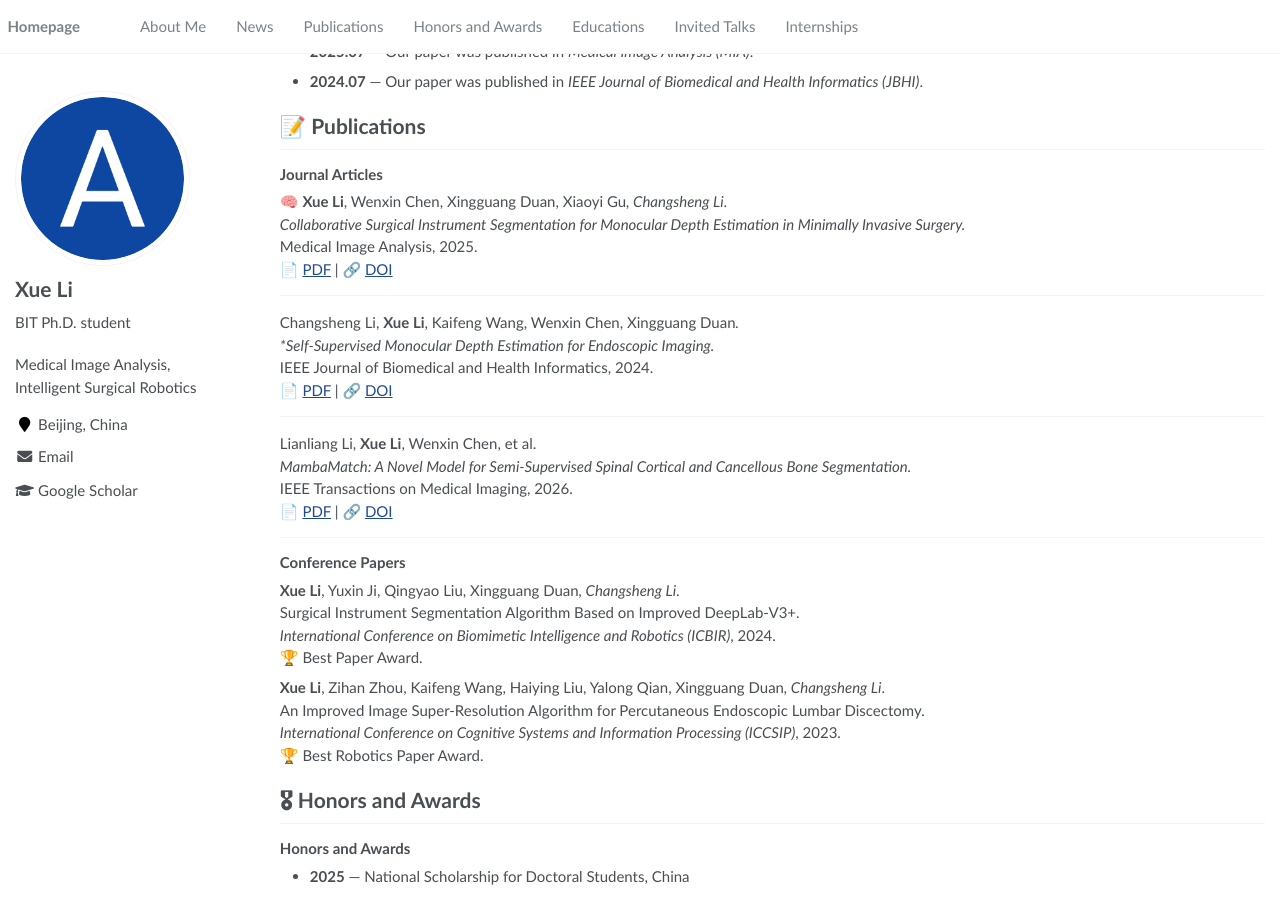
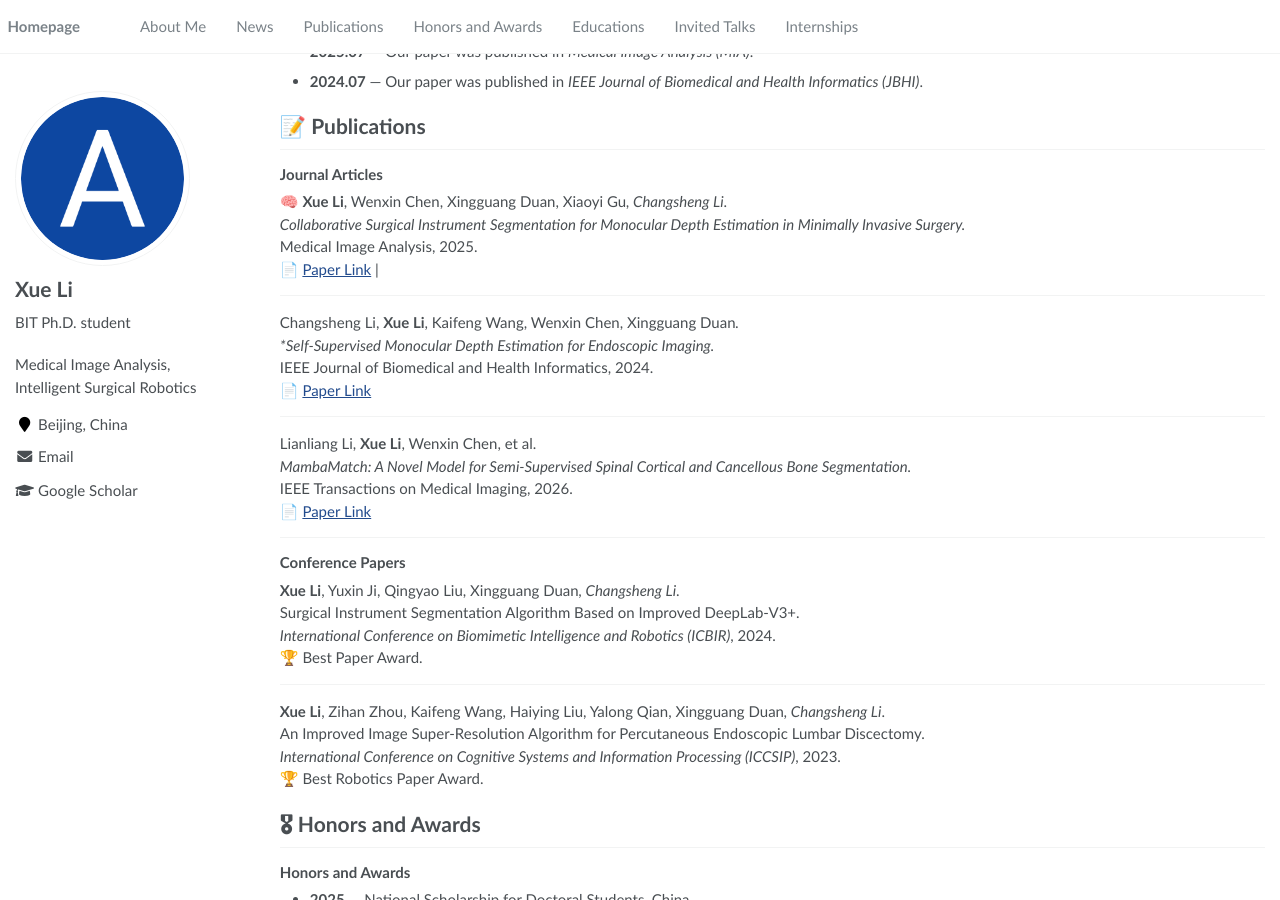
Before and after one commit to Lewhite-bot/Lewhite-bot.github.io, a Jekyll site: the page built from _pages/about.md, in a window 1280 px wide and 900 px high, scrolled down 307 px. Built offline with Jekyll 4.4.1, drawn with Linux system fonts in a browser that asks for light colours.

Commit message:
update homepage

```diff
--- a/_pages/about.md
+++ b/_pages/about.md
@@ -37,21 +37,21 @@ My research interests lie in computer vision and its applications in medical ima
 🧠 **Xue Li**, Wenxin Chen, Xingguang Duan, Xiaoyi Gu*, Changsheng Li*.
 *Collaborative Surgical Instrument Segmentation for Monocular Depth Estimation in Minimally Invasive Surgery.*
 Medical Image Analysis, 2025.
-📄 [PDF](files/papers/MIA.pdf) | 🔗 [DOI](#)
+📄 [Paper Link](https://www.sciencedirect.com/science/article/abs/pii/S1361841525003111) |
 
 ---
 
 Changsheng Li, **Xue Li**, Kaifeng Wang, Wenxin Chen, Xingguang Duan*.
 *Self-Supervised Monocular Depth Estimation for Endoscopic Imaging.*
 IEEE Journal of Biomedical and Health Informatics, 2024.
-📄 [PDF](files/papers/JBHI.pdf) | 🔗 [DOI](#)
+📄 [Paper Link](https://ieeexplore.ieee.org/document/10613362)
 
 ---
 
 Lianliang Li, **Xue Li**, Wenxin Chen, et al.
 *MambaMatch: A Novel Model for Semi-Supervised Spinal Cortical and Cancellous Bone Segmentation.*
 IEEE Transactions on Medical Imaging, 2026.
-📄 [PDF](files/papers/JBHI.pdf) | 🔗 [DOI](10.1109/TMI.2026.3666480)
+📄 [Paper Link](https://ieeexplore.ieee.org/document/11408097)
 
 
 
@@ -65,6 +65,8 @@ IEEE Transactions on Medical Imaging, 2026.
 Surgical Instrument Segmentation Algorithm Based on Improved DeepLab-V3+.
 *International Conference on Biomimetic Intelligence and Robotics (ICBIR)*, 2024.
 🏆 Best Paper Award.
+
+---
 
 **Xue Li**, Zihan Zhou, Kaifeng Wang, Haiying Liu, Yalong Qian, Xingguang Duan*, Changsheng Li*.
 An Improved Image Super-Resolution Algorithm for Percutaneous Endoscopic Lumbar Discectomy.
```
